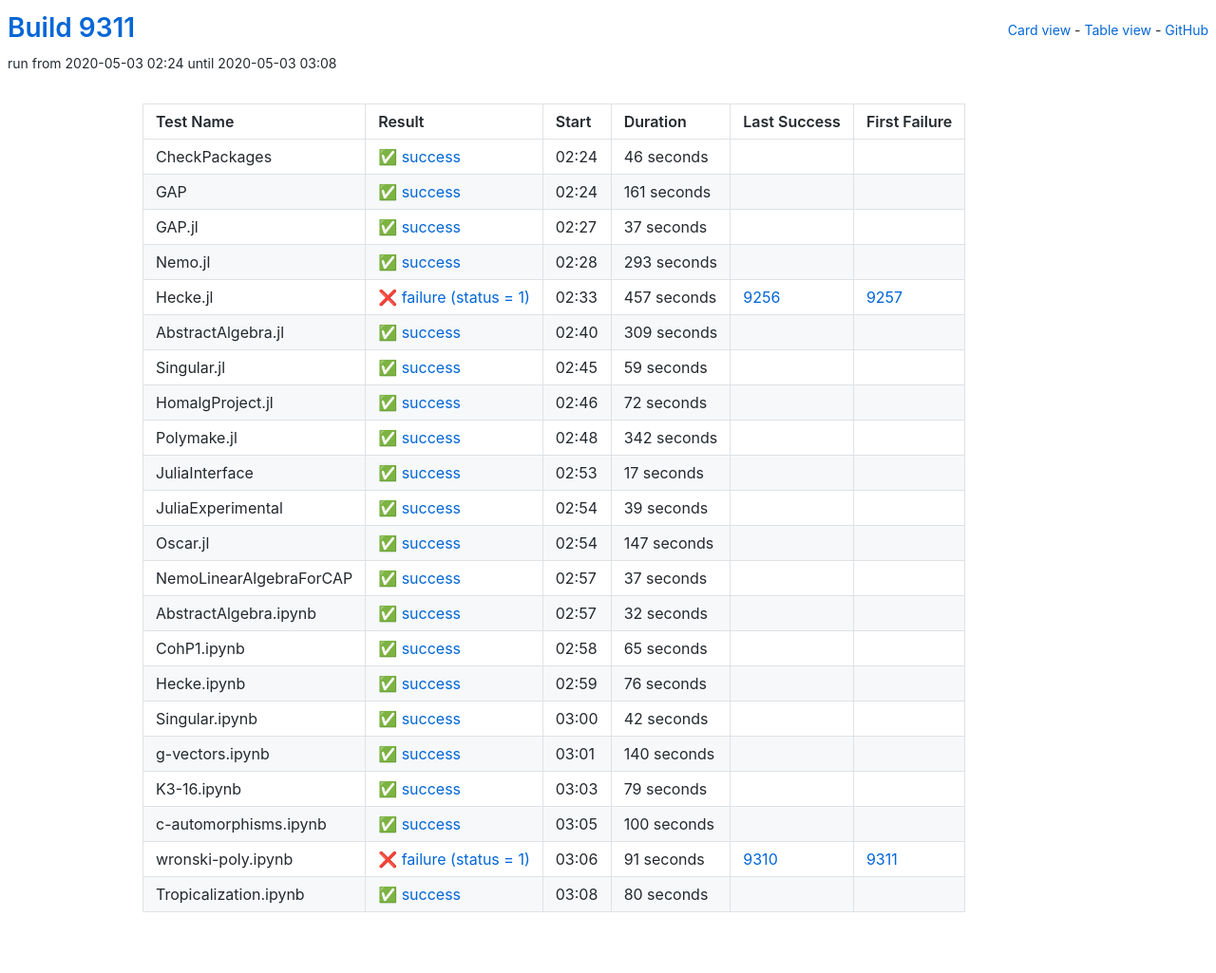
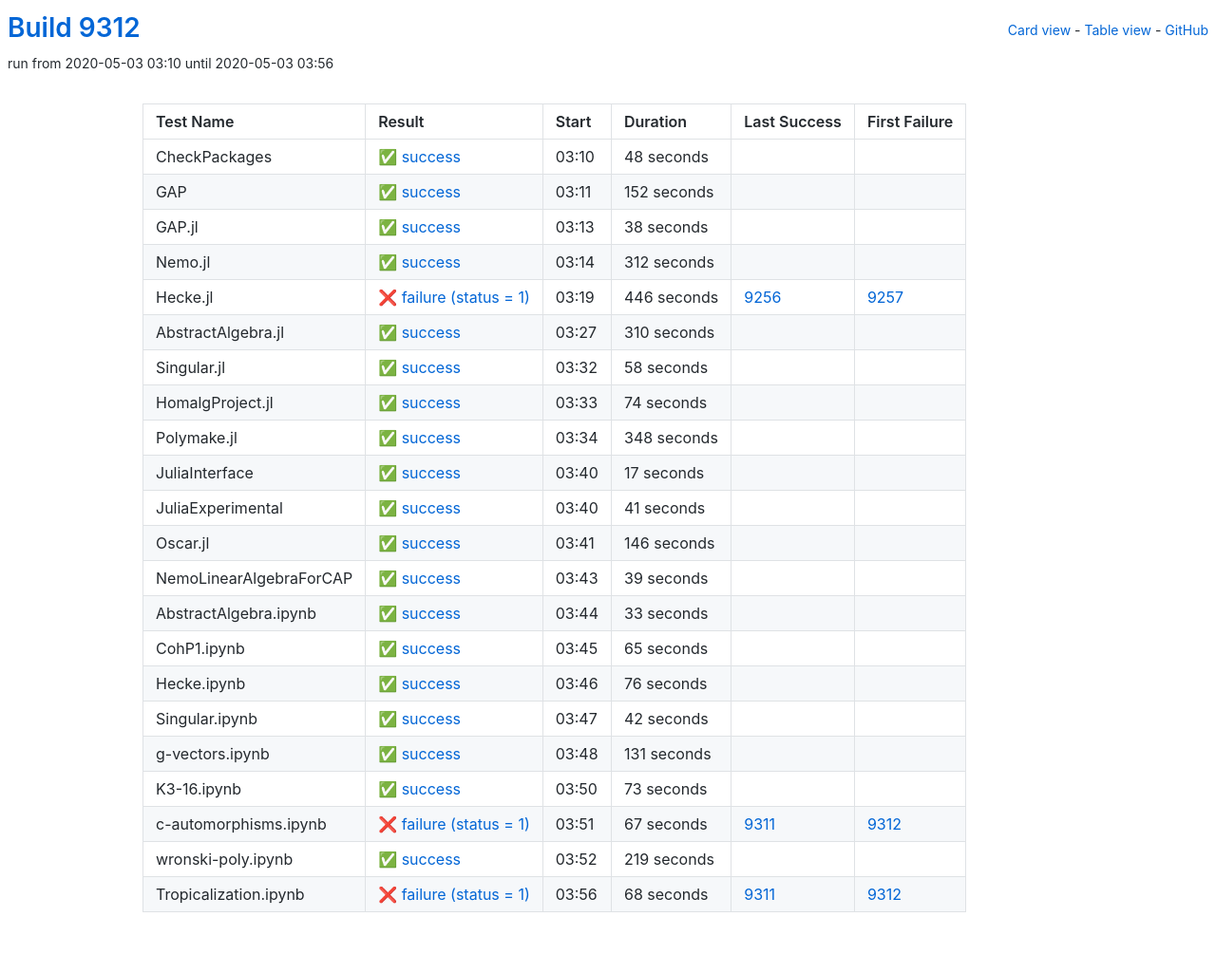
Before and after one commit to oscar-system/oscar-ci-status, a Jekyll site: the page built from table.html, in a window 1280 px wide. Shown: the whole page at 95% size. Built offline with Jekyll 4.4.1, drawn with Linux system fonts in a browser that asks for light colours.

Commit message:
Build 9312

```diff
--- a/_data/ci.yml
+++ b/_data/ci.yml
@@ -1,104 +1,104 @@
-build: 9311
-build_url: https://oscarci.mathematik.uni-kl.de/job/oscar/9311/
+build: 9312
+build_url: https://oscarci.mathematik.uni-kl.de/job/oscar/9312/
 job: oscar
 tests:
-- duration: 46
+- duration: 48
   exitcode: 0
   first_failure: false
   first_failure_url: null
   last_success: false
   last_success_url: null
-  log: https://oscarci.mathematik.uni-kl.de/job/oscar/9311/artifact/logs/build-9311/CheckPackages.log
+  log: https://oscarci.mathematik.uni-kl.de/job/oscar/9312/artifact/logs/build-9312/CheckPackages.log
   name: CheckPackages
-  start: 2020-05-03 02:24
+  start: 2020-05-03 03:10
   status: success
   success: true
-- duration: 161
+- duration: 152
   exitcode: 0
   first_failure: false
   first_failure_url: null
   last_success: false
   last_success_url: null
-  log: https://oscarci.mathematik.uni-kl.de/job/oscar/9311/artifact/logs/build-9311/GAP.log
+  log: https://oscarci.mathematik.uni-kl.de/job/oscar/9312/artifact/logs/build-9312/GAP.log
   name: GAP
-  start: 2020-05-03 02:24
+  start: 2020-05-03 03:11
   status: success
   success: true
-- duration: 37
+- duration: 38
   exitcode: 0
   first_failure: false
   first_failure_url: null
   last_success: false
   last_success_url: null
-  log: https://oscarci.mathematik.uni-kl.de/job/oscar/9311/artifact/logs/build-9311/GAP.jl.log
+  log: https://oscarci.mathematik.uni-kl.de/job/oscar/9312/artifact/logs/build-9312/GAP.jl.log
   name: GAP.jl
-  start: 2020-05-03 02:27
+  start: 2020-05-03 03:13
   status: success
   success: true
-- duration: 293
+- duration: 312
   exitcode: 0
   first_failure: false
   first_failure_url: null
   last_success: false
   last_success_url: null
-  log: https://oscarci.mathematik.uni-kl.de/job/oscar/9311/artifact/logs/build-9311/Nemo.jl.log
+  log: https://oscarci.mathematik.uni-kl.de/job/oscar/9312/artifact/logs/build-9312/Nemo.jl.log
   name: Nemo.jl
-  start: 2020-05-03 02:28
+  start: 2020-05-03 03:14
   status: success
   success: true
-- duration: 457
+- duration: 446
   exitcode: 1
   first_failure: 9257
   first_failure_url: https://oscarci.mathematik.uni-kl.de/job/oscar/9257/
   last_success: 9256
   last_success_url: https://oscarci.mathematik.uni-kl.de/job/oscar/9256/
-  log: https://oscarci.mathematik.uni-kl.de/job/oscar/9311/artifact/logs/build-9311/Hecke.jl.log
+  log: https://oscarci.mathematik.uni-kl.de/job/oscar/9312/artifact/logs/build-9312/Hecke.jl.log
   name: Hecke.jl
-  start: 2020-05-03 02:33
+  start: 2020-05-03 03:19
   status: failure
   success: false
-- duration: 309
+- duration: 310
   exitcode: 0
   first_failure: false
   first_failure_url: null
   last_success: false
   last_success_url: null
-  log: https://oscarci.mathematik.uni-kl.de/job/oscar/9311/artifact/logs/build-9311/AbstractAlgebra.jl.log
+  log: https://oscarci.mathematik.uni-kl.de/job/oscar/9312/artifact/logs/build-9312/AbstractAlgebra.jl.log
   name: AbstractAlgebra.jl
-  start: 2020-05-03 02:40
+  start: 2020-05-03 03:27
   status: success
   success: true
-- duration: 59
+- duration: 58
   exitcode: 0
   first_failure: false
   first_failure_url: null
   last_success: false
   last_success_url: null
-  log: https://oscarci.mathematik.uni-kl.de/job/oscar/9311/artifact/logs/build-9311/Singular.jl.log
+  log: https://oscarci.mathematik.uni-kl.de/job/oscar/9312/artifact/logs/build-9312/Singular.jl.log
   name: Singular.jl
-  start: 2020-05-03 02:45
+  start: 2020-05-03 03:32
   status: success
   success: true
-- duration: 72
+- duration: 74
   exitcode: 0
   first_failure: false
   first_failure_url: null
   last_success: false
   last_success_url: null
-  log: https://oscarci.mathematik.uni-kl.de/job/oscar/9311/artifact/logs/build-9311/HomalgProject.jl.log
+  log: https://oscarci.mathematik.uni-kl.de/job/oscar/9312/artifact/logs/build-9312/HomalgProject.jl.log
   name: HomalgProject.jl
-  start: 2020-05-03 02:46
+  start: 2020-05-03 03:33
   status: success
   success: true
-- duration: 342
+- duration: 348
   exitcode: 0
   first_failure: false
   first_failure_url: null
   last_success: false
   last_success_url: null
-  log: https://oscarci.mathematik.uni-kl.de/job/oscar/9311/artifact/logs/build-9311/Polymake.jl.log
+  log: https://oscarci.mathematik.uni-kl.de/job/oscar/9312/artifact/logs/build-9312/Polymake.jl.log
   name: Polymake.jl
-  start: 2020-05-03 02:48
+  start: 2020-05-03 03:34
   status: success
   success: true
 - duration: 17
@@ -107,9 +107,31 @@ tests:
   first_failure_url: null
   last_success: false
   last_success_url: null
-  log: https://oscarci.mathematik.uni-kl.de/job/oscar/9311/artifact/logs/build-9311/JuliaInterface.log
+  log: https://oscarci.mathematik.uni-kl.de/job/oscar/9312/artifact/logs/build-9312/JuliaInterface.log
   name: JuliaInterface
-  start: 2020-05-03 02:53
+  start: 2020-05-03 03:40
+  status: success
+  success: true
+- duration: 41
+  exitcode: 0
+  first_failure: false
+  first_failure_url: null
+  last_success: false
+  last_success_url: null
+  log: https://oscarci.mathematik.uni-kl.de/job/oscar/9312/artifact/logs/build-9312/JuliaExperimental.log
+  name: JuliaExperimental
+  start: 2020-05-03 03:40
+  status: success
+  success: true
+- duration: 146
+  exitcode: 0
+  first_failure: false
+  first_failure_url: null
+  last_success: false
+  last_success_url: null
+  log: https://oscarci.mathematik.uni-kl.de/job/oscar/9312/artifact/logs/build-9312/Oscar.jl.log
+  name: Oscar.jl
+  start: 2020-05-03 03:41
   status: success
   success: true
 - duration: 39
@@ -118,42 +140,20 @@ tests:
   first_failure_url: null
   last_success: false
   last_success_url: null
-  log: https://oscarci.mathematik.uni-kl.de/job/oscar/9311/artifact/logs/build-9311/JuliaExperimental.log
-  name: JuliaExperimental
-  start: 2020-05-03 02:54
+  log: https://oscarci.mathematik.uni-kl.de/job/oscar/9312/artifact/logs/build-9312/NemoLinearAlgebraForCAP.log
+  name: NemoLinearAlgebraForCAP
+  start: 2020-05-03 03:43
   status: success
   success: true
-- duration: 147
+- duration: 33
   exitcode: 0
   first_failure: false
   first_failure_url: null
   last_success: false
   last_success_url: null
-  log: https://oscarci.mathematik.uni-kl.de/job/oscar/9311/artifact/logs/build-9311/Oscar.jl.log
-  name: Oscar.jl
-  start: 2020-05-03 02:54
-  status: success
-  success: true
-- duration: 37
-  exitcode: 0
-  first_failure: false
-  first_failure_url: null
-  last_success: false
-  last_success_url: null
-  log: https://oscarci.mathematik.uni-kl.de/job/oscar/9311/artifact/logs/build-9311/NemoLinearAlgebraForCAP.log
-  name: NemoLinearAlgebraForCAP
-  start: 2020-05-03 02:57
-  status: success
-  success: true
-- duration: 32
-  exitcode: 0
-  first_failure: false
-  first_failure_url: null
-  last_success: false
-  last_success_url: null
-  log: https://oscarci.mathematik.uni-kl.de/job/oscar/9311/artifact/logs/build-9311/AbstractAlgebra.ipynb.log
+  log: https://oscarci.mathematik.uni-kl.de/job/oscar/9312/artifact/logs/build-9312/AbstractAlgebra.ipynb.log
   name: AbstractAlgebra.ipynb
-  start: 2020-05-03 02:57
+  start: 2020-05-03 03:44
   status: success
   success: true
 - duration: 65
@@ -162,9 +162,9 @@ tests:
   first_failure_url: null
   last_success: false
   last_success_url: null
-  log: https://oscarci.mathematik.uni-kl.de/job/oscar/9311/artifact/logs/build-9311/CohP1.ipynb.log
+  log: https://oscarci.mathematik.uni-kl.de/job/oscar/9312/artifact/logs/build-9312/CohP1.ipynb.log
   name: CohP1.ipynb
-  start: 2020-05-03 02:58
+  start: 2020-05-03 03:45
   status: success
   success: true
 - duration: 76
@@ -173,9 +173,9 @@ tests:
   first_failure_url: null
   last_success: false
   last_success_url: null
-  log: https://oscarci.mathematik.uni-kl.de/job/oscar/9311/artifact/logs/build-9311/Hecke.ipynb.log
+  log: https://oscarci.mathematik.uni-kl.de/job/oscar/9312/artifact/logs/build-9312/Hecke.ipynb.log
   name: Hecke.ipynb
-  start: 2020-05-03 02:59
+  start: 2020-05-03 03:46
   status: success
   success: true
 - duration: 42
@@ -184,63 +184,63 @@ tests:
   first_failure_url: null
   last_success: false
   last_success_url: null
-  log: https://oscarci.mathematik.uni-kl.de/job/oscar/9311/artifact/logs/build-9311/Singular.ipynb.log
+  log: https://oscarci.mathematik.uni-kl.de/job/oscar/9312/artifact/logs/build-9312/Singular.ipynb.log
   name: Singular.ipynb
-  start: 2020-05-03 03:00
+  start: 2020-05-03 03:47
   status: success
   success: true
-- duration: 140
+- duration: 131
   exitcode: 0
   first_failure: false
   first_failure_url: null
   last_success: false
   last_success_url: null
-  log: https://oscarci.mathematik.uni-kl.de/job/oscar/9311/artifact/logs/build-9311/g-vectors.ipynb.log
+  log: https://oscarci.mathematik.uni-kl.de/job/oscar/9312/artifact/logs/build-9312/g-vectors.ipynb.log
   name: g-vectors.ipynb
-  start: 2020-05-03 03:01
+  start: 2020-05-03 03:48
   status: success
   success: true
-- duration: 79
+- duration: 73
   exitcode: 0
   first_failure: false
   first_failure_url: null
   last_success: false
   last_success_url: null
-  log: https://oscarci.mathematik.uni-kl.de/job/oscar/9311/artifact/logs/build-9311/K3-16.ipynb.log
+  log: https://oscarci.mathematik.uni-kl.de/job/oscar/9312/artifact/logs/build-9312/K3-16.ipynb.log
   name: K3-16.ipynb
-  start: 2020-05-03 03:03
+  start: 2020-05-03 03:50
   status: success
   success: true
-- duration: 100
+- duration: 67
+  exitcode: 1
+  first_failure: 9312
+  first_failure_url: https://oscarci.mathematik.uni-kl.de/job/oscar/9312/
+  last_success: 9311
+  last_success_url: https://oscarci.mathematik.uni-kl.de/job/oscar/9311/
+  log: https://oscarci.mathematik.uni-kl.de/job/oscar/9312/artifact/logs/build-9312/c-automorphisms.ipynb.log
+  name: c-automorphisms.ipynb
+  start: 2020-05-03 03:51
+  status: failure
+  success: false
+- duration: 219
   exitcode: 0
   first_failure: false
   first_failure_url: null
   last_success: false
   last_success_url: null
-  log: https://oscarci.mathematik.uni-kl.de/job/oscar/9311/artifact/logs/build-9311/c-automorphisms.ipynb.log
-  name: c-automorphisms.ipynb
-  start: 2020-05-03 03:05
+  log: https://oscarci.mathematik.uni-kl.de/job/oscar/9312/artifact/logs/build-9312/wronski-poly.ipynb.log
+  name: wronski-poly.ipynb
+  start: 2020-05-03 03:52
   status: success
   success: true
-- duration: 91
+- duration: 68
   exitcode: 1
-  first_failure: 9311
-  first_failure_url: https://oscarci.mathematik.uni-kl.de/job/oscar/9311/
-  last_success: 9310
-  last_success_url: https://oscarci.mathematik.uni-kl.de/job/oscar/9310/
-  log: https://oscarci.mathematik.uni-kl.de/job/oscar/9311/artifact/logs/build-9311/wronski-poly.ipynb.log
-  name: wronski-poly.ipynb
-  start: 2020-05-03 03:06
+  first_failure: 9312
+  first_failure_url: https://oscarci.mathematik.uni-kl.de/job/oscar/9312/
+  last_success: 9311
+  last_success_url: https://oscarci.mathematik.uni-kl.de/job/oscar/9311/
+  log: https://oscarci.mathematik.uni-kl.de/job/oscar/9312/artifact/logs/build-9312/Tropicalization.ipynb.log
+  name: Tropicalization.ipynb
+  start: 2020-05-03 03:56
   status: failure
   success: false
-- duration: 80
-  exitcode: 0
-  first_failure: false
-  first_failure_url: null
-  last_success: false
-  last_success_url: null
-  log: https://oscarci.mathematik.uni-kl.de/job/oscar/9311/artifact/logs/build-9311/Tropicalization.ipynb.log
-  name: Tropicalization.ipynb
-  start: 2020-05-03 03:08
-  status: success
-  success: true
```
Also changed, not shown: README.md.
